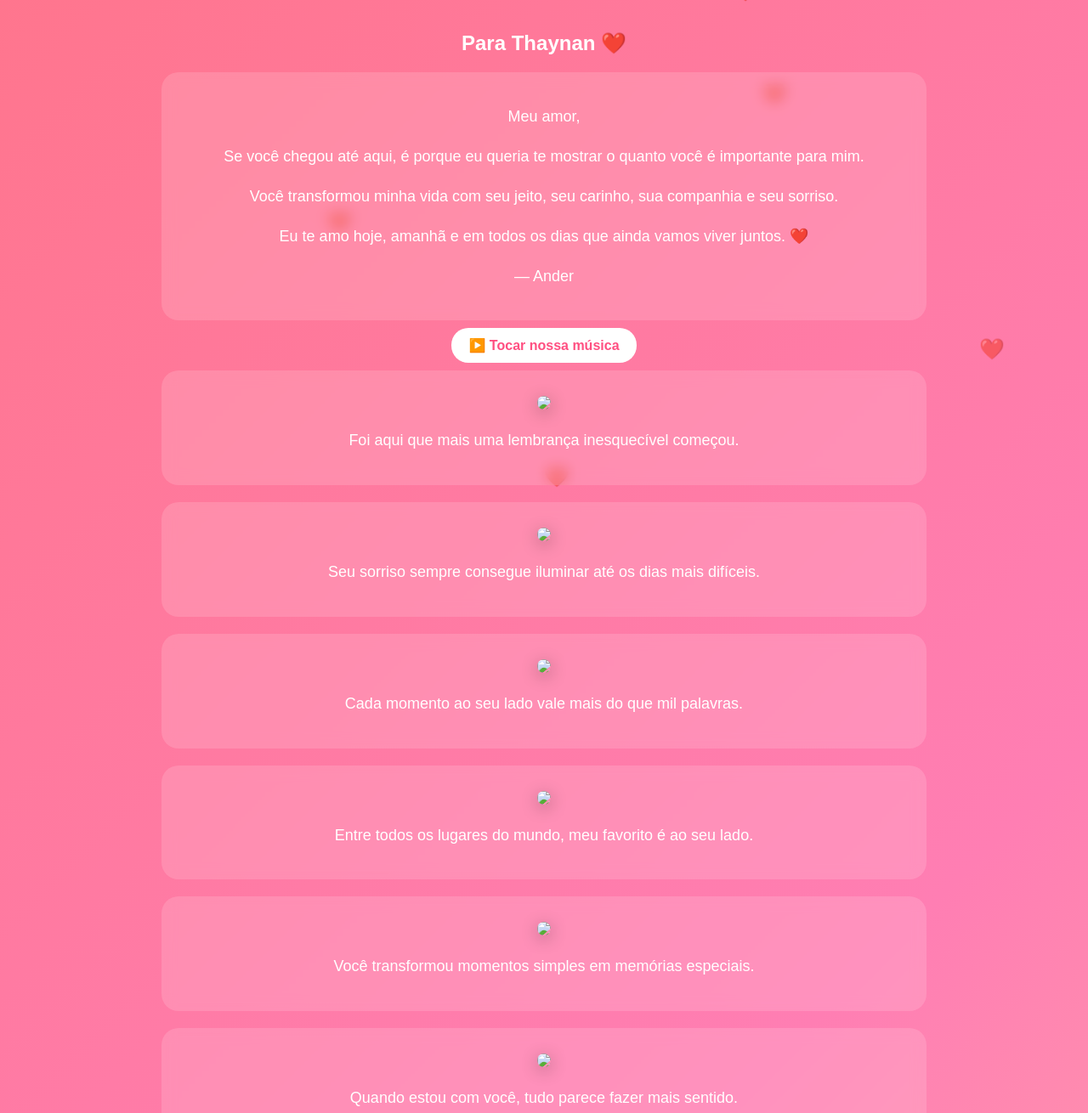
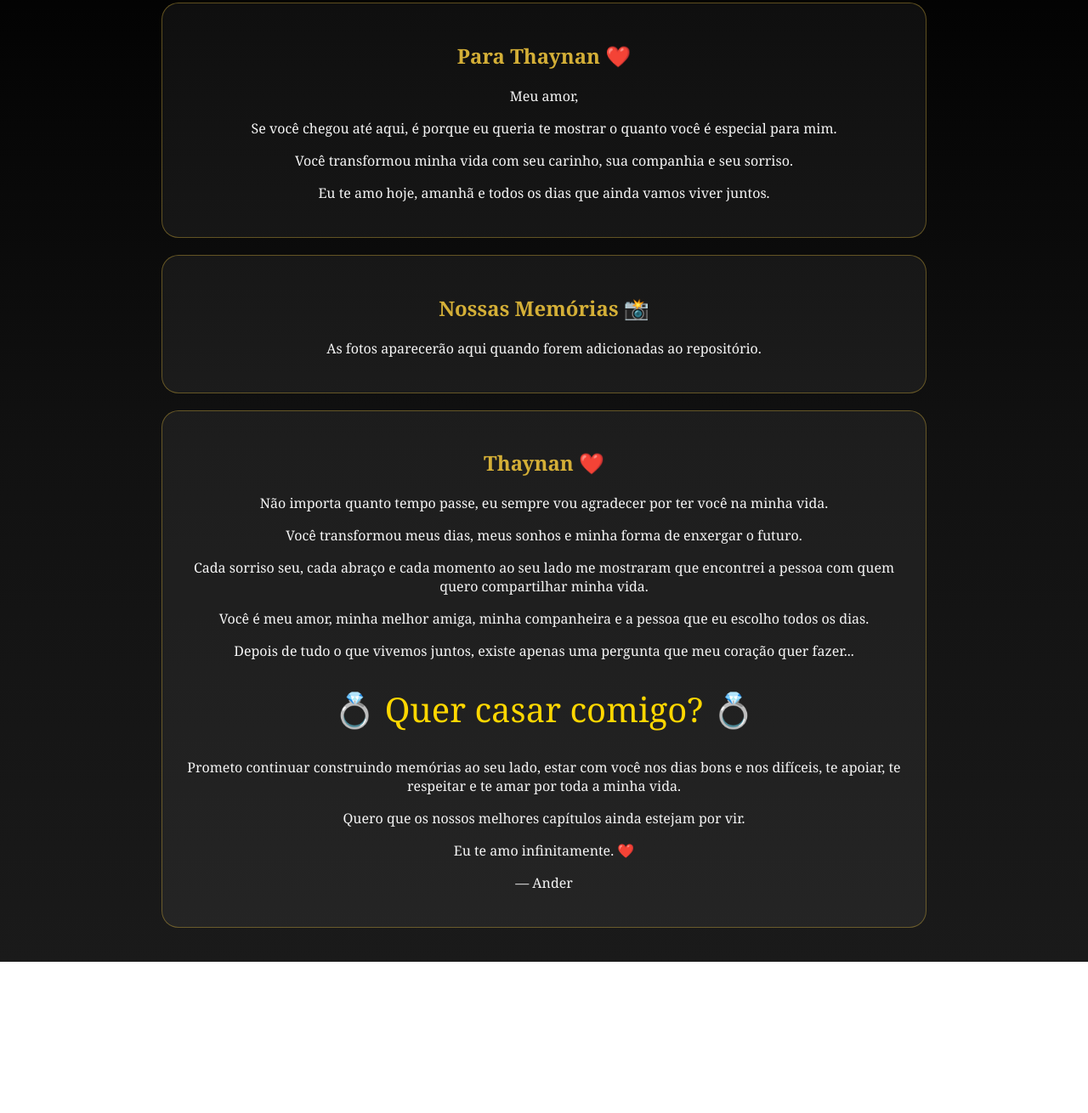
Before and after one commit to Andersonontsssl-svg/surpresa, a plain HTML site: page index.html in a window 1280 px wide. Shown: the part 103-1413 px from the top of the page at 85% size. After the commit the page ends 1235 px from the top, so only its background shows below. Drawn offline with Linux system fonts and the light colour scheme.

Commit message:
Update index.html

```diff
--- a/index.html
+++ b/index.html
@@ -8,10 +8,11 @@
 <style>
 body{
     margin:0;
-    font-family:Arial,sans-serif;
-    background:linear-gradient(135deg,#ff758c,#ff7eb3,#ffc3a0);
+    padding:0;
+    font-family:Georgia, serif;
+    background:linear-gradient(180deg,#000000,#111111,#1a1a1a);
+    color:#f5f5f5;
     text-align:center;
-    color:white;
 }
 
 .container{
@@ -20,177 +21,98 @@ body{
     padding:20px;
 }
 
-h1{
-    font-size:3em;
+h1,h2{
+    color:#d4af37;
 }
 
 .card{
-    background:rgba(255,255,255,0.15);
-    padding:20px;
+    background:rgba(255,255,255,0.05);
+    border:1px solid rgba(212,175,55,0.4);
+    border-radius:20px;
+    padding:25px;
     margin:20px 0;
-    border-radius:20px;
-    backdrop-filter:blur(8px);
 }
 
 img{
     width:90%;
     max-width:500px;
-    border-radius:20px;
-    margin-top:10px;
-    box-shadow:0 4px 20px rgba(0,0,0,.3);
+    border-radius:15px;
+    border:2px solid #d4af37;
 }
 
-p{
-    font-size:18px;
-    line-height:1.6;
-}
-
-.botao{
-    background:white;
-    color:#ff4f81;
-    padding:12px 20px;
-    border-radius:20px;
-    text-decoration:none;
-    font-weight:bold;
-}
-
-.coracao{
-    position:fixed;
-    font-size:24px;
-    animation:subir 6s linear infinite;
-    opacity:.6;
-}
-
-@keyframes subir{
-    from{
-        transform:translateY(100vh);
-    }
-    to{
-        transform:translateY(-100px);
-    }
+.pedido{
+    font-size:2.5em;
+    color:#ffd700;
+    margin:30px 0;
 }
 </style>
 </head>
 
 <body>
 
-<div class="coracao" style="left:10%">❤️</div>
-<div class="coracao" style="left:30%;animation-delay:2s">❤️</div>
-<div class="coracao" style="left:50%;animation-delay:4s">❤️</div>
-<div class="coracao" style="left:70%;animation-delay:1s">❤️</div>
-<div class="coracao" style="left:90%;animation-delay:3s">❤️</div>
-
 <div class="container">
 
 <h1>Amor da Minha Vida ❤️</h1>
 
+<div class="card">
 <h2>Para Thaynan ❤️</h2>
 
-<div class="card">
 <p>
 Meu amor,
 </p>
 
 <p>
-Se você chegou até aqui, é porque eu queria te mostrar o quanto você é importante para mim.
+Se você chegou até aqui, é porque eu queria te mostrar o quanto você é especial para mim.
 </p>
 
 <p>
-Você transformou minha vida com seu jeito, seu carinho, sua companhia e seu sorriso.
+Você transformou minha vida com seu carinho, sua companhia e seu sorriso.
 </p>
 
 <p>
-Eu te amo hoje, amanhã e em todos os dias que ainda vamos viver juntos. ❤️
+Eu te amo hoje, amanhã e todos os dias que ainda vamos viver juntos.
+</p>
+</div>
+
+<div class="card">
+<h2>Nossas Memórias 📸</h2>
+<p>As fotos aparecerão aqui quando forem adicionadas ao repositório.</p>
+</div>
+
+<div class="card">
+
+<h2>Thaynan ❤️</h2>
+
+<p>
+Não importa quanto tempo passe, eu sempre vou agradecer por ter você na minha vida.
 </p>
 
 <p>
-— Ander
+Você transformou meus dias, meus sonhos e minha forma de enxergar o futuro.
 </p>
+
+<p>
+Cada sorriso seu, cada abraço e cada momento ao seu lado me mostraram que encontrei a pessoa com quem quero compartilhar minha vida.
+</p>
+
+<p>
+Você é meu amor, minha melhor amiga, minha companheira e a pessoa que eu escolho todos os dias.
+</p>
+
+<p>
+Depois de tudo o que vivemos juntos, existe apenas uma pergunta que meu coração quer fazer...
+</p>
+
+<div class="pedido">
+💍 Quer casar comigo? 💍
 </div>
 
-<a class="botao" href="COLE_AQUI_O_LINK_DA_MUSICA" target="_blank">
-▶️ Tocar nossa música
-</a>
+<p>
+Prometo continuar construindo memórias ao seu lado, estar com você nos dias bons e nos difíceis, te apoiar, te respeitar e te amar por toda a minha vida.
+</p>
 
-<div class="card">
-<img src="foto1.jpg">
-<p>Foi aqui que mais uma lembrança inesquecível começou.</p>
-</div>
-
-<div class="card">
-<img src="foto2.jpg">
-<p>Seu sorriso sempre consegue iluminar até os dias mais difíceis.</p>
-</div>
-
-<div class="card">
-<img src="foto3.jpg">
-<p>Cada momento ao seu lado vale mais do que mil palavras.</p>
-</div>
-
-<div class="card">
-<img src="foto4.jpg">
-<p>Entre todos os lugares do mundo, meu favorito é ao seu lado.</p>
-</div>
-
-<div class="card">
-<img src="foto5.jpg">
-<p>Você transformou momentos simples em memórias especiais.</p>
-</div>
-
-<div class="card">
-<img src="foto6.jpg">
-<p>Quando estou com você, tudo parece fazer mais sentido.</p>
-</div>
-
-<div class="card">
-<img src="foto7.jpg">
-<p>Seu abraço continua sendo meu lugar favorito.</p>
-</div>
-
-<div class="card">
-<img src="foto8.jpg">
-<p>Algumas pessoas passam pela nossa vida. Você mudou a minha.</p>
-</div>
-
-<div class="card">
-<img src="foto9.jpg">
-<p>Essa foto guarda um momento que sempre vou lembrar com carinho.</p>
-</div>
-
-<div class="card">
-<img src="foto10.jpg">
-<p>Você é uma das melhores coisas que já me aconteceram.</p>
-</div>
-
-<div class="card">
-<img src="foto11.jpg">
-<p>Obrigado por cada sorriso, cada conversa e cada momento juntos.</p>
-</div>
-
-<div class="card">
-<img src="foto12.jpg">
-<p>Você faz meus dias mais felizes apenas por existir.</p>
-</div>
-
-<div class="card">
-<img src="foto13.jpg">
-<p>Que nunca nos faltem motivos para sorrir juntos.</p>
-</div>
-
-<div class="card">
-<img src="foto14.jpg">
-<p>Meu coração encontrou paz quando encontrou você.</p>
-</div>
-
-<div class="card">
-<img src="foto15.jpg">
-<p>E essa é apenas mais uma das muitas lembranças que ainda vamos construir juntos.</p>
-</div>
-
-<div class="card">
-<h2>Thaynan ❤️</h2>
 <p>
-Não importa quanto tempo passe, eu sempre vou agradecer por ter você na minha vida.
+Quero que os nossos melhores capítulos ainda estejam por vir.
 </p>
 
 <p>
@@ -200,11 +122,10 @@ Eu te amo infinitamente. ❤️
 <p>
 — Ander
 </p>
+
 </div>
 
 </div>
 
 </body>
-</html><div class="card">
-...
-</div>
+</html>
```
